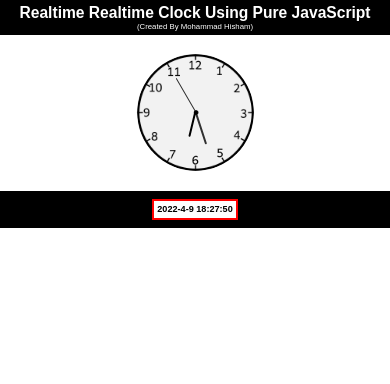
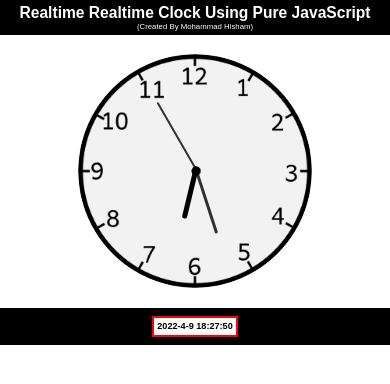
Before and after one commit to hishamized/Analog-Clock, a plain HTML site: page index.html in a window 390 px wide. Drawn offline with Linux system fonts and the light colour scheme.

Commit message:
Media query added for bigger analog clock on mobile

```diff
--- a/index.css
+++ b/index.css
@@ -85,3 +85,10 @@
     transform: scale(1.1);
     box-shadow: 1px 1px 5px 1px aqua;
 }
+
+@media only screen and (max-width: 600px){
+    .clock-container {
+        width: 60vw;
+        height: 60vw;
+    }
+}
```
